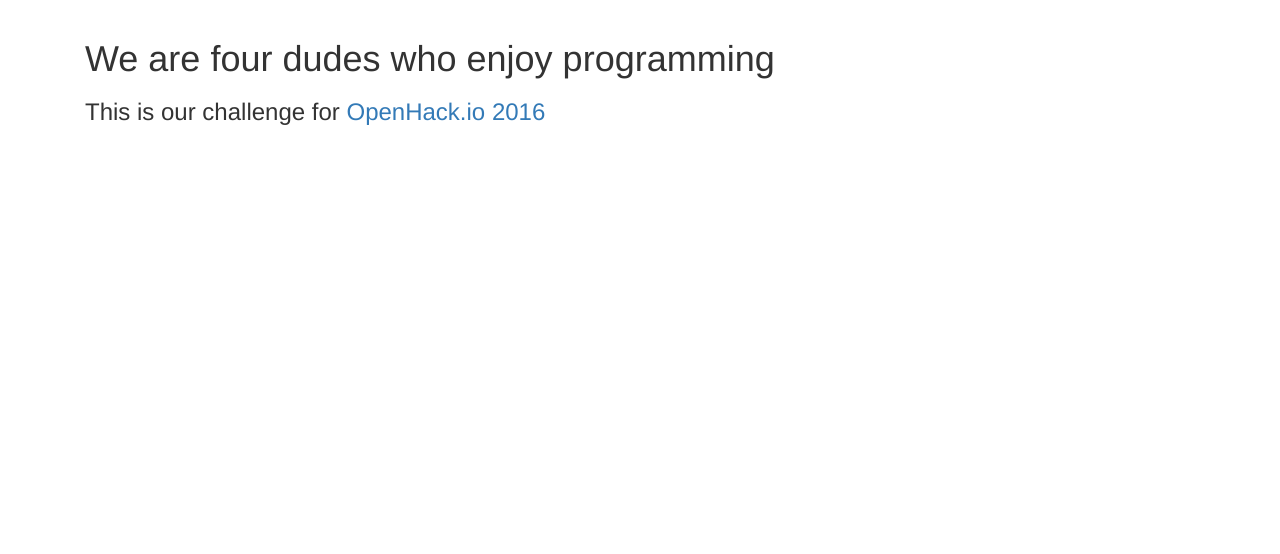
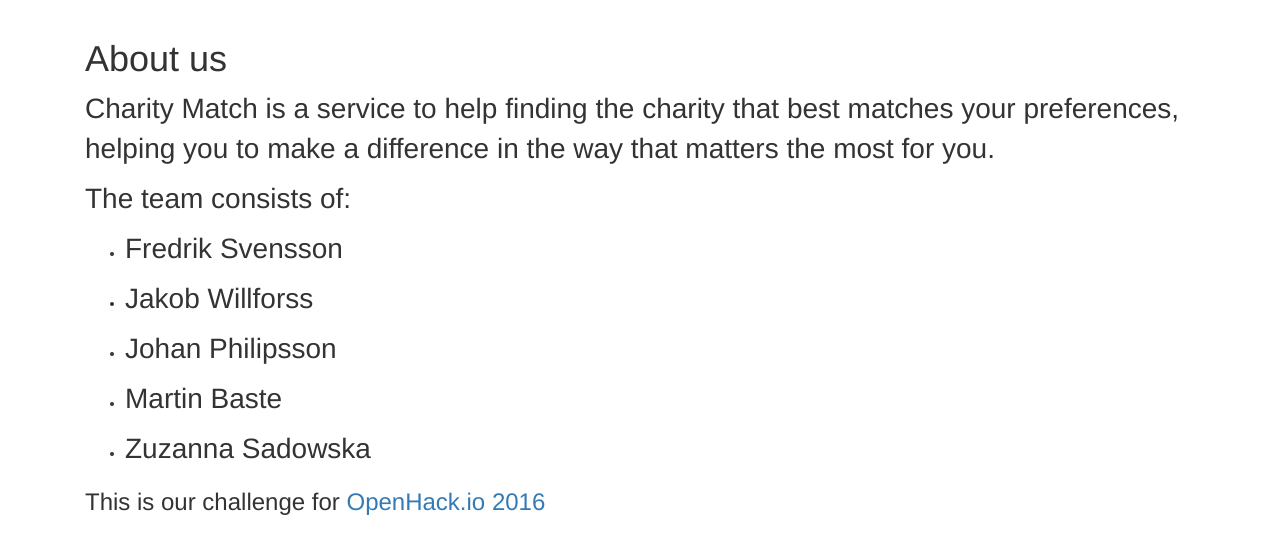
Before and after one commit to Johan37/OpenHack, a Django app: page /about/ in a window 1280 px wide. Shown: the part 51-605 px from the top of the page. Run offline with Django 3.2, Linux system fonts and the light colour scheme; some libraries are stand-ins or nearby versions.

Commit message:
Update about us page

```diff
--- a/charitymatch/templates/about.html
+++ b/charitymatch/templates/about.html
@@ -3,7 +3,27 @@
 {% block content %}
 
 <div class="container">
-    <h1>We are four dudes who enjoy programming</h1>
+    <h1>
+        About us
+    </h1>
+
+    <p>
+        Charity Match is a service to help finding the charity that best matches your preferences,
+        helping you to make a difference in the way that matters the most for you.
+    </p>
+
+    <p>
+        The team consists of:
+    </p>
+
+    <ul>
+        <li><p>Fredrik Svensson</p></li>
+        <li><p>Jakob Willforss</p></li>
+        <li><p>Johan Philipsson</p></li>
+        <li><p>Martin Baste</p></li>
+        <li><p>Zuzanna Sadowska</p></li>
+    </ul>
+
 
     <h3>This is our challenge for <a href="http://www.openhack.io/">OpenHack.io 2016</a></h3>
 </div>
```
